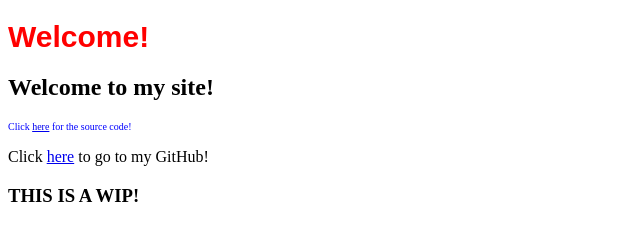
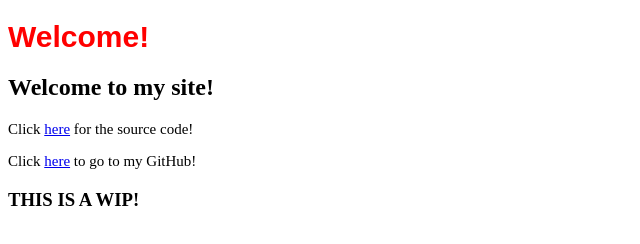
Before and after one commit to LargeLlama/website, a plain HTML site: page index.html in a window 1280 px wide. Shown: the whole page, without its empty margins (0-640 px from the left). Drawn offline with Linux system fonts and the light colour scheme.

Commit message:
Update website

```diff
--- a/index.html
+++ b/index.html
@@ -7,11 +7,11 @@
             <h1 style="color: red; font-size: 30px; font-family: Arial">Welcome!</h1>
                 <h2> Welcome to my site!</h2>
 
-                <p style="font-size: 10px; color: blue"> Click
+                <p style="font-size: 15px"> Click
                     <a href="http://www.github.com/largellama/website"> here</a>
                 for the source code!</p>
 
-                <p>Click <a href="http://www.github.com/largellama">here</a> to go to my GitHub!</p>
+                <p style="font-size: 15px">Click <a href="http://www.github.com/largellama">here</a> to go to my GitHub!</p>
 
                 <h3> THIS IS A WIP! </h3>
         </body>
```
